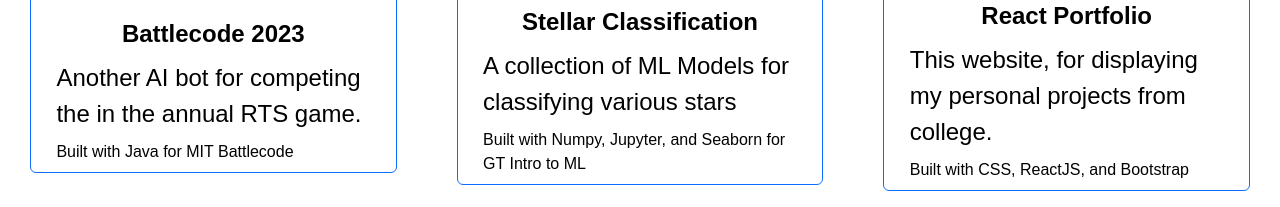
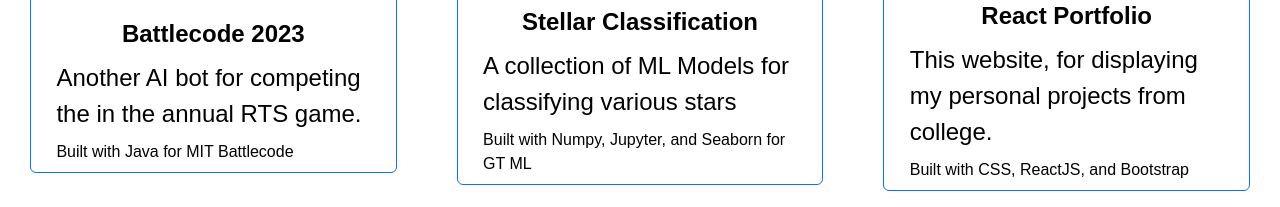
Before and after one commit to s-hliao/portfolio-react, a React (Create React App) app: page / in a window 1280 px wide. Shown: the part 1940-2147 px from the top of the page. Built offline with nearby package versions, Linux system fonts and the light colour scheme.

Commit message:
Formatting fixes

```diff
--- a/src/App.js
+++ b/src/App.js
@@ -85,7 +85,7 @@
   var img6landing =  "https://s-hliao.github.io/portfolio-react/star.jpg"
   var title6 = "Stellar Classification"
   var desc6= "A collection of ML Models for classifying various stars"
-  var prog6= "Built with Numpy, Jupyter, and Seaborn for GT Intro to ML"
+  var prog6= "Built with Numpy, Jupyter, and Seaborn for GT ML"
   var full6= <p>I helped a group program multiple classification models using supervised and unsupervised learning techniques.
               We preprocessed, classified, and visualized data from the dataset found
               <a target="_blank" href="https://www.kaggle.com/datasets/deepu1109/star-dataset?resource=download" class="reglink"> here</a>.
```
Also changed, not shown: src/components/Hook.js (+6 -1 lines).
